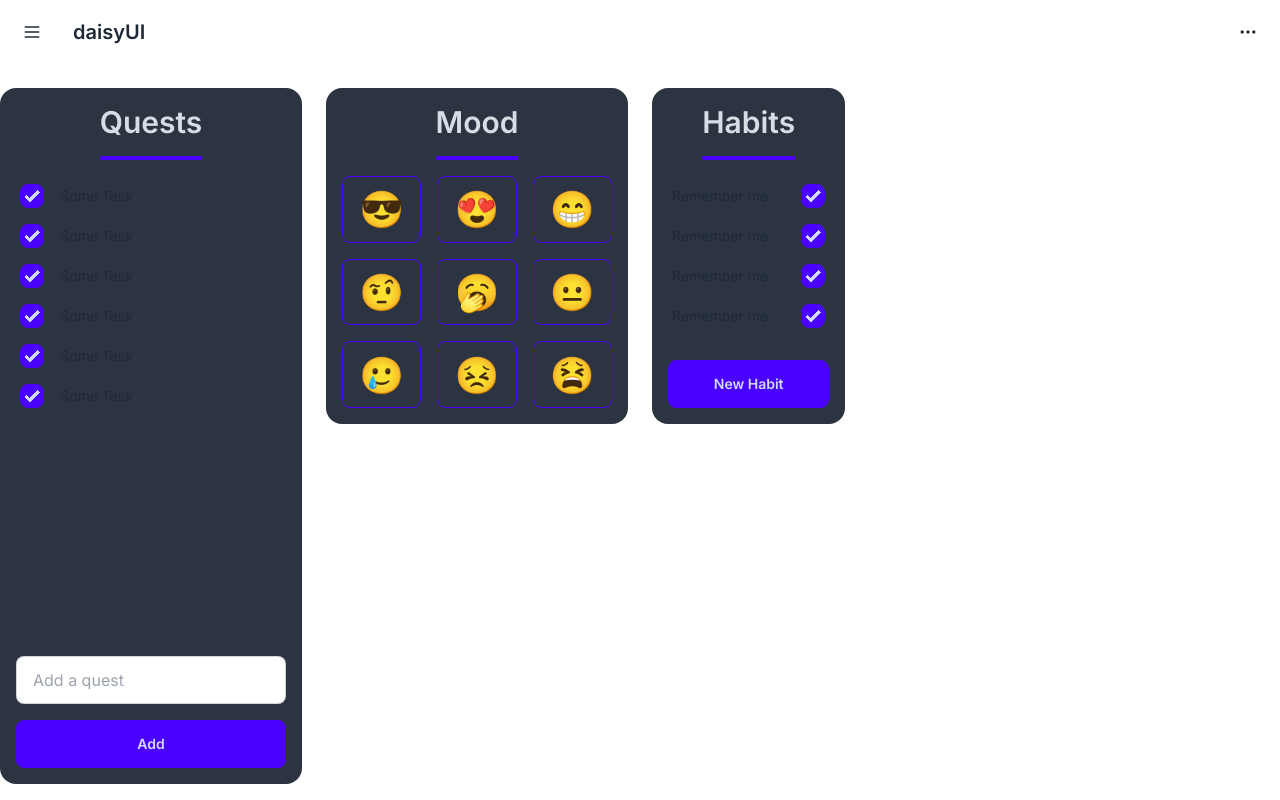
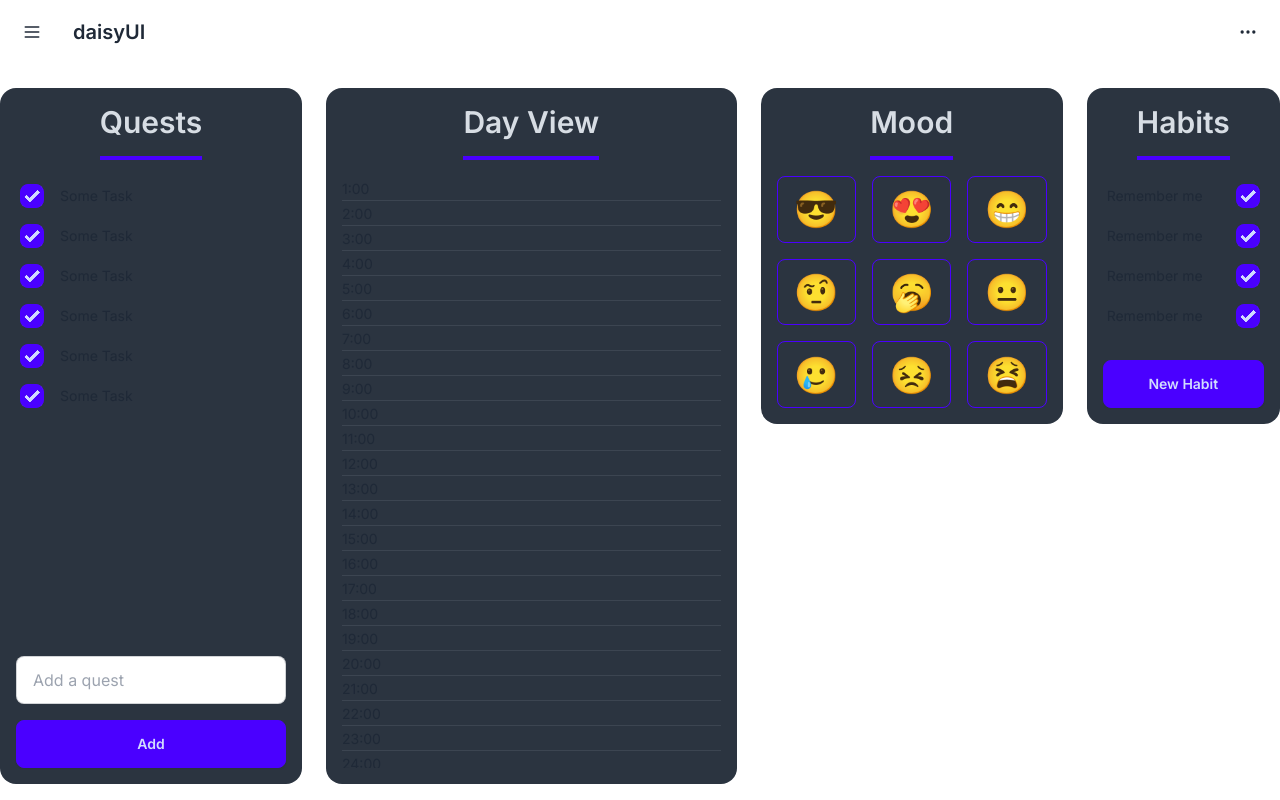
Before and after one commit to hadisajjadi/life-organizer-frontend, a Next.js app: page / in a window 1280 px wide. Built offline with nearby package versions, Linux system fonts and the light colour scheme.

Commit message:
working on day view

```diff
--- /dev/null
+++ b/app/_components/DayView.tsx
@@ -0,0 +1,32 @@
+import React from 'react'
+import CardTitle from './CardTitle'
+import Card from './Card'
+
+function DayView() {
+    return (
+        <Card>
+            <div className="w-full h-full flex flex-col">
+                <CardTitle text="Day View" />
+                <div className="flex-1 overflow-auto">
+                    <div className="flex flex-col h-full">
+                        {
+                            [...Array(24)].map((_, i) => (
+                                <div
+                                    key={i}
+                                    className="flex-grow border-b border-neutral-content border-opacity-10"
+                                >
+                                    <span className="text-content text-opacity-40 text-sm">
+                                        {`${i + 1}:00`}
+                                    </span>
+                                </div>
+                            ))
+                        }
+                    </div>
+                </div>
+            </div>
+
+        </Card>
+    )
+}
+
+export default DayView
--- a/app/page.tsx
+++ b/app/page.tsx
@@ -1,5 +1,6 @@
 import Card from "./_components/Card";
 import CardTitle from "./_components/CardTitle";
+import DayView from "./_components/DayView";
 import HabitTracker from "./_components/HabitTracker";
 import MoodTracker from "./_components/MoodTracker";
 import TaskList from "./_components/TaskList";
@@ -18,6 +19,9 @@ export default function Home() {
           <div className="col-span-2 row-span-3">
             <HabitTracker />
           </div>
+          <div className="col-span-4 row-span-full">
+            <DayView />
+          </div>
         </div>
 
       </div>
```
